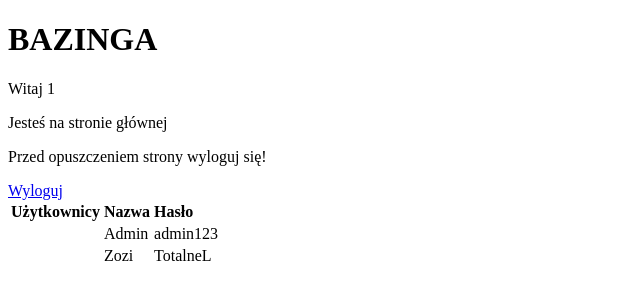
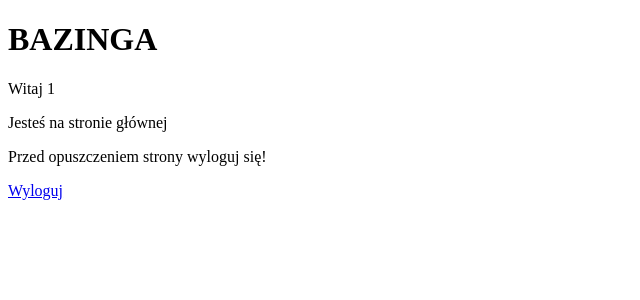
Before and after one commit to ForcedBucket122/Paw, a PHP site: page /strona.php in a window 1280 px wide. Shown: the top 300 px of the page, without its empty margins (0-640 px from the left). Run offline with PHP 8.4, Linux system fonts and the light colour scheme; the visitor is signed in with stand-in values (Sample User, id 1).

Commit message:
usunalem zozi totalne L

```diff
--- a/sesje/strona.php
+++ b/sesje/strona.php
@@ -21,25 +21,5 @@ if(!isset($_SESSION['log'])){
     <p>Jesteś na stronie głównej</p>
     <p>Przed opuszczeniem strony wyloguj się!</p>
     <a href="wyloguj.php">Wyloguj</a>
-
-    <table>
-        <tr>
-            <td><b>Użytkownicy</td>
-            <td><b>Nazwa</td>
-            <td><b>Hasło</td>
-        </tr>
-
-        <tr>
-            <td></td>
-            <td>Admin</td>
-            <td>admin123</td>
-        </tr>
-
-        <tr>
-            <td></td>
-            <td>Zozi</td>
-            <td>TotalneL</td>
-        </tr>
-    </table>
 </body>
 </html>
```
